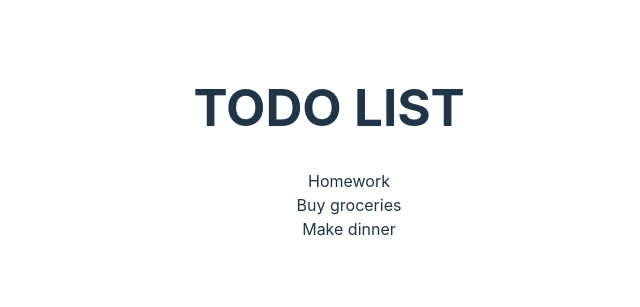
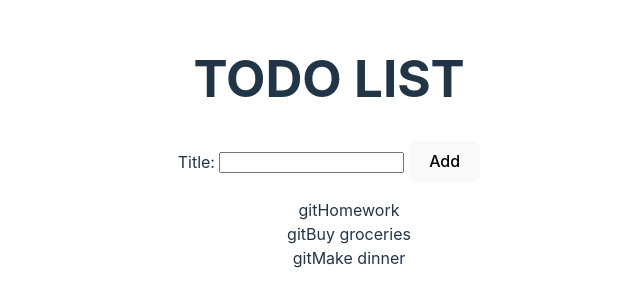
Before and after one commit to Karla1981/react-todo3, a React (Vite) app: page / in a window 1280 px wide. Shown: the part 249-556 px from the top of the page, without its empty margins (311-951 px from the left). Built offline with nearby package versions, Linux system fonts and the light colour scheme.

Commit message:
week2 homework

```diff
--- /dev/null
+++ b/src/AddTodoForm.jsx
@@ -0,0 +1,16 @@
+//import?
+
+//create a function called AddTodoForm
+function AddTodoForm() {
+
+    return (
+        <form>
+            <label text="title" htmlFor="todoTitle">Title: </label>
+            <input id="todoTitle" />
+            <spam> <button text="add">Add</button> </spam>
+        </form>
+    )
+}
+
+//export AddTodoForm function as default module
+export default AddTodoForm;
--- a/src/App.jsx
+++ b/src/App.jsx
@@ -1,38 +1,17 @@
 import { useState } from 'react'
-import './App.css'
-
-// Array
-const todoList = [
-  {
-    id: 1,
-    title: 'Homework'
-  },
-  {
-    id: 2,
-    title: 'Buy groceries'
-  },
-  { id: 3,
-    title: 'Make dinner'
-  },
-];
+import './App.css';
+import TodoList from './TodoList';
+import AddTodoForm from './AddTodoForm';
 
 function App() {
 
   return(
   <div>
     <h1>TODO LIST</h1>
-    <ul>
-         {todoList.map( function(item) {
-            return (
-            <li key={item.id}>
-              {item.title}
-            </li>
-            );
-         })}
-     </ul>
+    <AddTodoForm />
+    <TodoList />
   </div>
   );
 }
-//console.log(App());
 
 export default App;
--- /dev/null
+++ b/src/TodoList.jsx
@@ -0,0 +1,35 @@
+//import?
+
+// Array
+const todoList = [
+    {
+      id: 1,
+      title: 'Homework'
+    },
+    {
+      id: 2,
+      title: 'Buy groceries'
+    },
+    { id: 3,
+      title: 'Make dinner'
+    },
+  ];
+
+//create a function called TodoList
+function TodoList() {
+
+    return (
+        <ul>
+            {todoList.map( function(item) {
+                return (
+                    <li key={item.id}> git
+                    {item.title}
+                    </li>
+                );
+            })}
+        </ul>
+    );
+}
+
+//export TodoList as default module
+export default TodoList;
```
